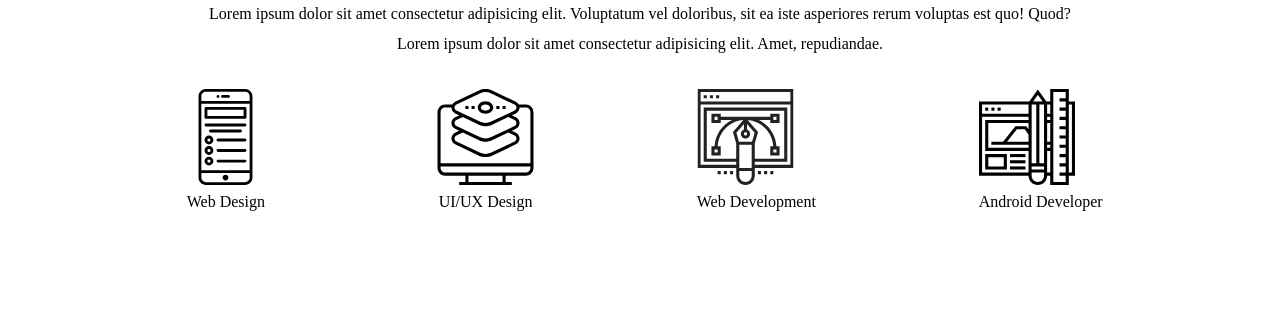
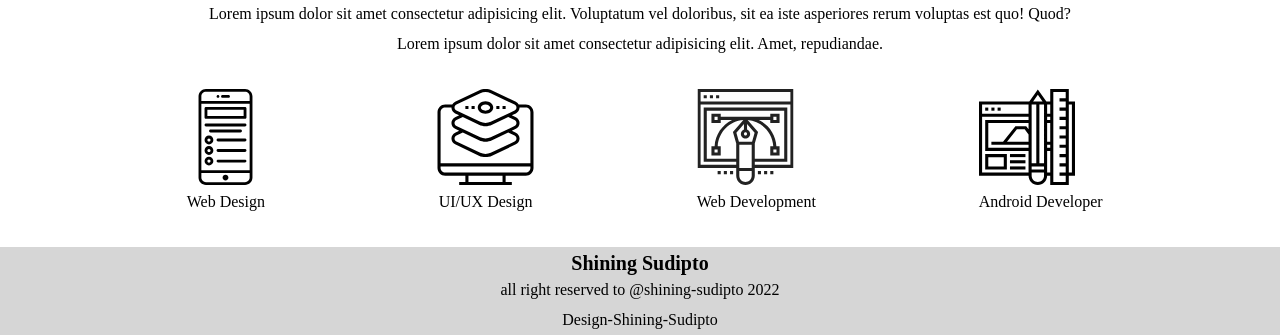
Before and after one commit to shiningsudipto/M-Q-Practice-1, a plain HTML site: page index.html in a window 1280 px wide. Shown: the part 527-862 px from the top of the page. Before the commit the page ends 800 px from the top, so only its background shows below. Drawn offline with Linux system fonts and the light colour scheme.

Commit message:
first commit

```diff
--- a/css/style.css
+++ b/css/style.css
@@ -91,3 +91,9 @@ list-style: none;
     padding-top: 0;
     margin-bottom: 3rem;
   }
+
+footer{
+    background-color: rgb(214, 214, 214);
+    text-align: center;
+    padding-top: .5rem;
+}
--- a/index.html
+++ b/index.html
@@ -66,6 +66,12 @@
         </div>
     </div>
 
+    <footer>
+        <h3>Shining Sudipto</h3>
+        <p>all right reserved to @shining-sudipto 2022</p>
+        <p>Design-Shining-Sudipto</p>
+    </footer>
+
 </body>
 
 </html>
```
